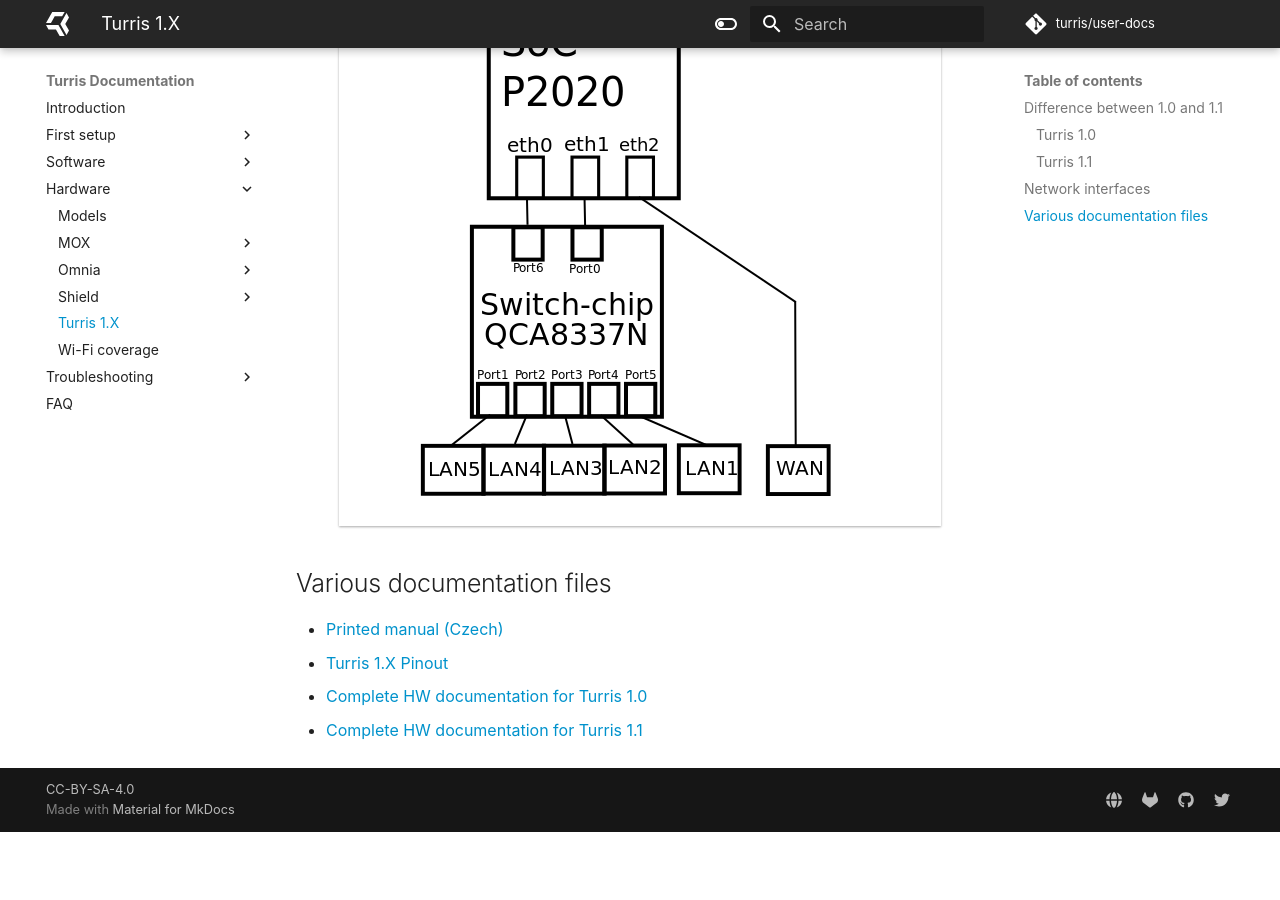
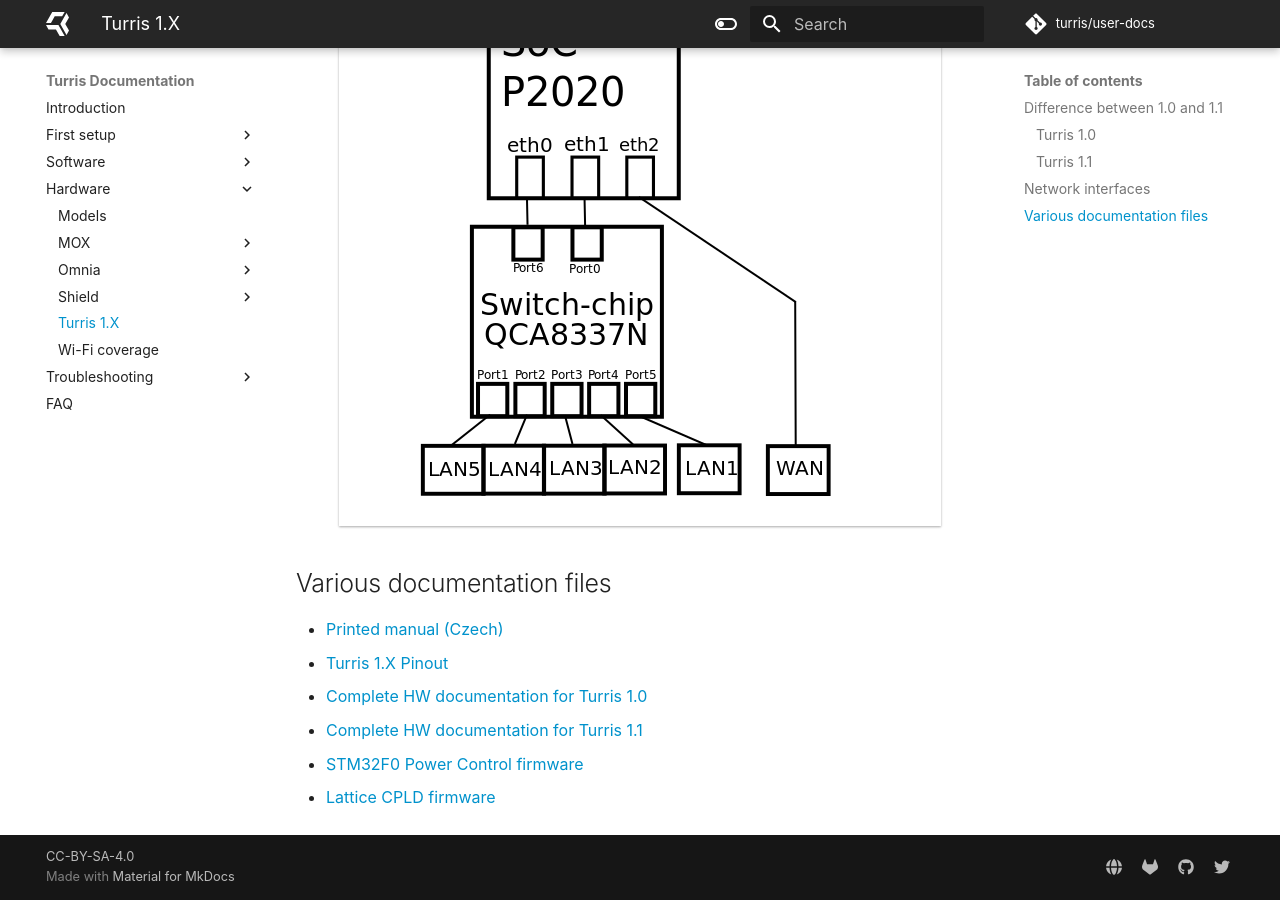
Before and after one commit to turris-cz/user-docs, an MkDocs documentation site: the page built from docs/hw/turris-1x/turris-1x.md, in a window 1280 px wide and 900 px high, scrolled down 2055 px. Built offline with MkDocs 1.6.1 and Material for MkDocs 9.7.7, drawn with Linux system fonts in a browser that asks for light colours; before the commit the page ends 2887 px from its top, so only the background shows below that.

Commit message:
hw/turris-1x: Add links to firmware

```diff
--- a/docs/hw/turris-1x/turris-1x.md
+++ b/docs/hw/turris-1x/turris-1x.md
@@ -38,3 +38,5 @@
 * [Turris 1.X Pinout](turris-pinout.pdf)
 * [Complete HW documentation for Turris 1.0](CZ-NIC-Router-TURRIS-version-1.zip)
 * [Complete HW documentation for Turris 1.1](CZ-NIC-Router-TURRIS-version-1-1.zip)
+* [STM32F0 Power Control firmware](https://gitlab.nic.cz/turris/hw/turris_power_control)
+* [Lattice CPLD firmware](https://gitlab.nic.cz/turris/hw/turris_cpld)
```
